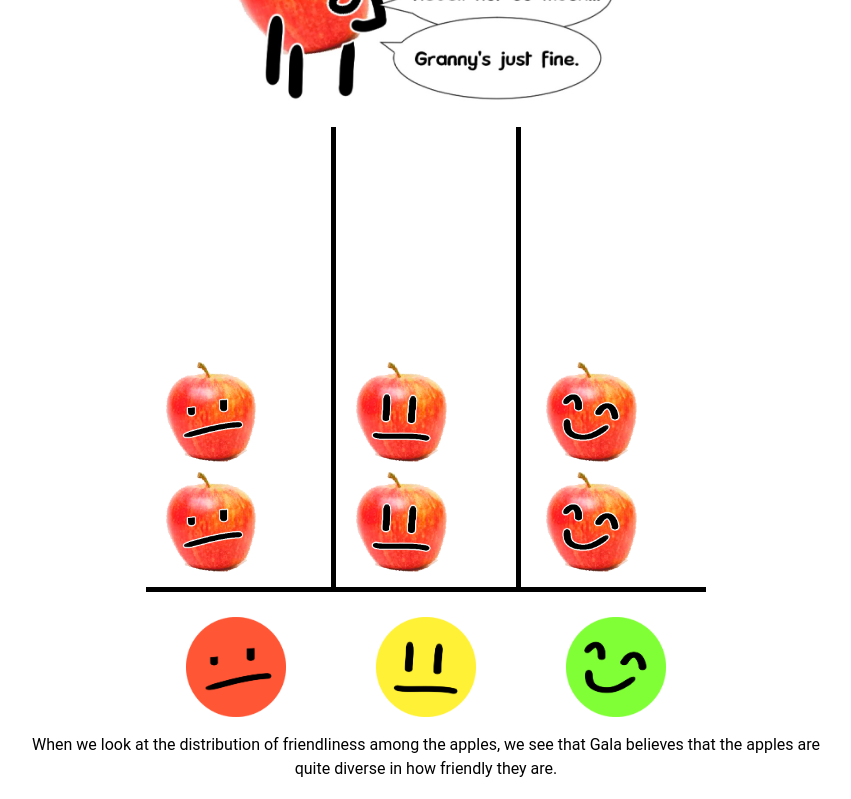
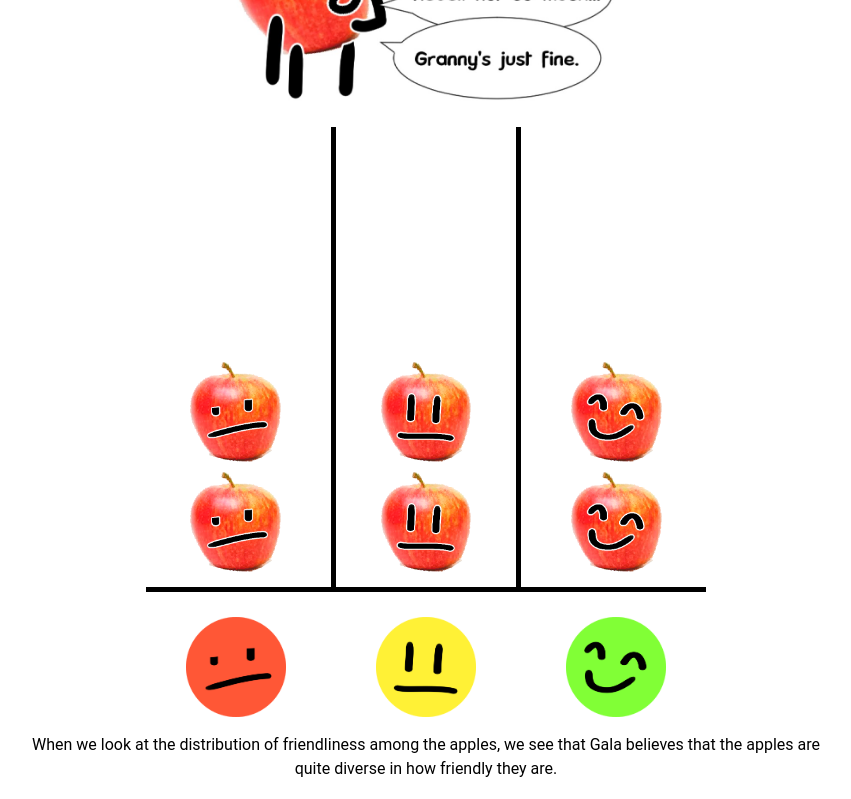
Before and after one commit to AxiDragon/outgroup-odyssey, a React (Create React App) app: page / in a window 1280 px wide. Shown: the part 1540-2339 px from the top of the page, without its empty margins (214-1065 px from the left). Built offline with nearby package versions, Linux system fonts and the light colour scheme.

Commit message:
Center FruitChart fruits

```diff
--- a/src/components/interactables/FruitChart.module.css
+++ b/src/components/interactables/FruitChart.module.css
@@ -28,7 +28,7 @@
 	display: grid;
 	padding: 15px;
 	gap: 10px;
-	align-items: center;
+	justify-items: center;
 	width: 100%;
 	height: 100%;
 	background-color: white;
```
